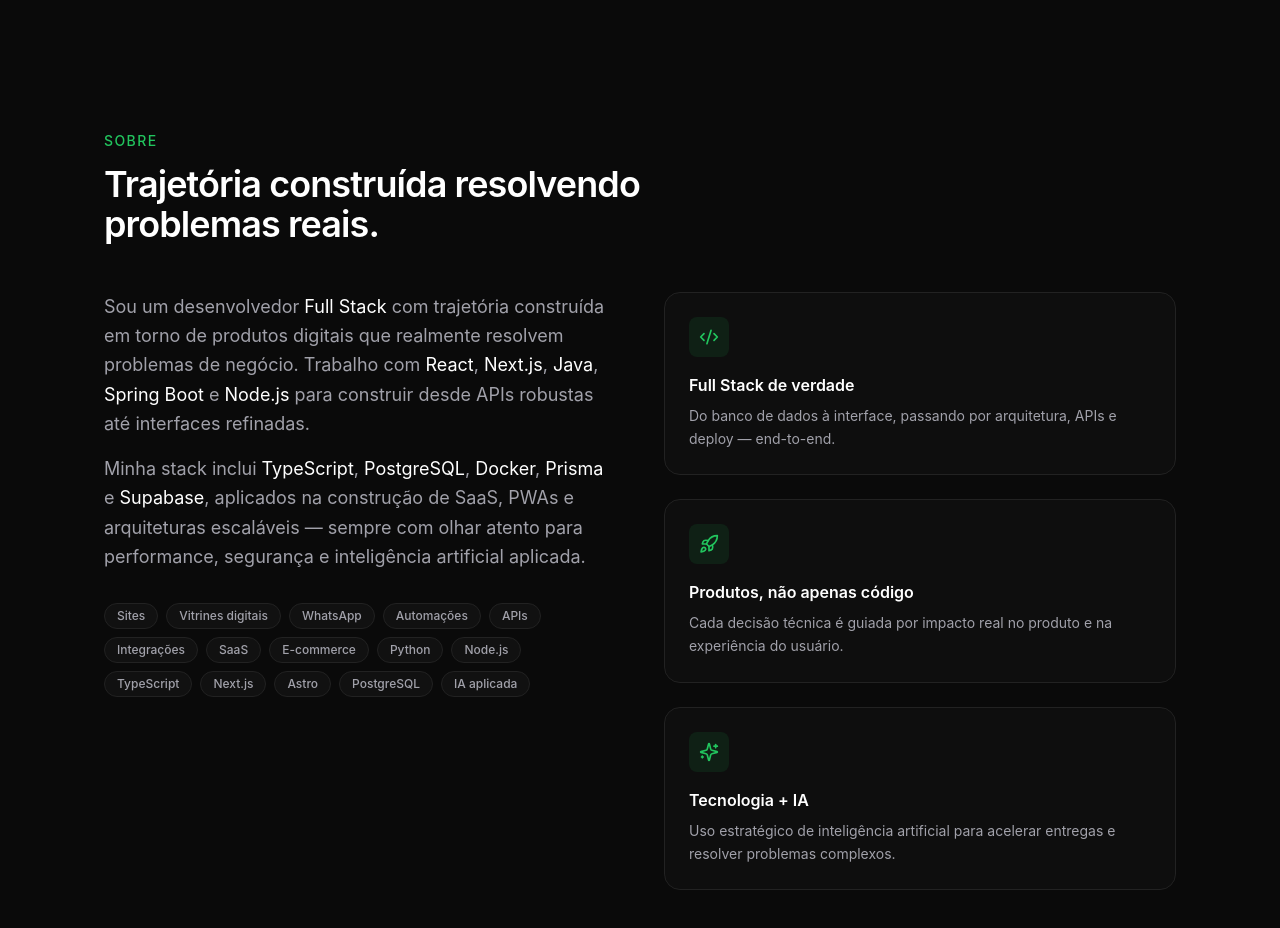
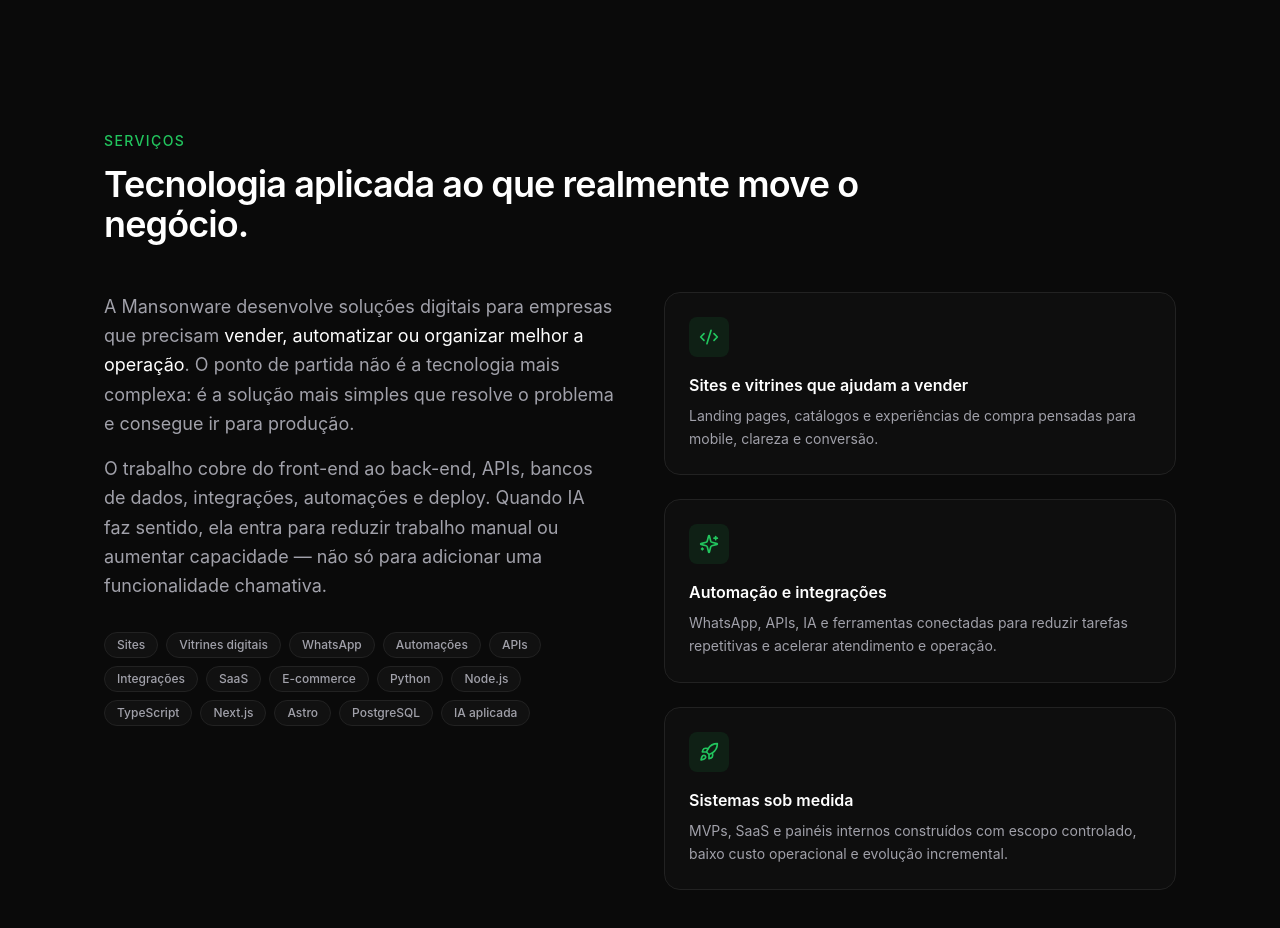
Before and after one commit to Mansonware/mansonware-portfolio, a Next.js app: page / in a window 1280 px wide. Shown: the part 900-1828 px from the top of the page. Built offline with nearby package versions, Linux system fonts and the light colour scheme; no server answers.

Commit message:
feat: apresentar servicos em vez de curriculo

```diff
--- a/components/About.tsx
+++ b/components/About.tsx
@@ -5,60 +5,50 @@ import { ABOUT_TOPICS } from "@/lib/data";
 const PILLARS = [
   {
     icon: Code2,
-    title: "Full Stack de verdade",
+    title: "Sites e vitrines que ajudam a vender",
     description:
-      "Do banco de dados à interface, passando por arquitetura, APIs e deploy — end-to-end.",
+      "Landing pages, catálogos e experiências de compra pensadas para mobile, clareza e conversão.",
+  },
+  {
+    icon: Sparkles,
+    title: "Automação e integrações",
+    description:
+      "WhatsApp, APIs, IA e ferramentas conectadas para reduzir tarefas repetitivas e acelerar atendimento e operação.",
   },
   {
     icon: Rocket,
-    title: "Produtos, não apenas código",
+    title: "Sistemas sob medida",
     description:
-      "Cada decisão técnica é guiada por impacto real no produto e na experiência do usuário.",
-  },
-  {
-    icon: Sparkles,
-    title: "Tecnologia + IA",
-    description:
-      "Uso estratégico de inteligência artificial para acelerar entregas e resolver problemas complexos.",
+      "MVPs, SaaS e painéis internos construídos com escopo controlado, baixo custo operacional e evolução incremental.",
   },
 ];
 
 export default function About() {
   return (
-    <section id="sobre" aria-label="Sobre" className="relative py-24 sm:py-32">
+    <section id="sobre" aria-label="Serviços" className="relative py-24 sm:py-32">
       <div className="section-container">
         <Reveal>
           <span className="text-sm font-medium uppercase tracking-widest text-accent">
-            Sobre
+            Serviços
           </span>
-          <h2 className="mt-3 max-w-2xl text-3xl font-semibold tracking-tight text-text sm:text-4xl">
-            Trajetória construída resolvendo problemas reais.
+          <h2 className="mt-3 max-w-3xl text-3xl font-semibold tracking-tight text-text sm:text-4xl">
+            Tecnologia aplicada ao que realmente move o negócio.
           </h2>
         </Reveal>
 
         <div className="mt-12 grid gap-12 lg:grid-cols-2">
           <Reveal delay={0.1}>
             <p className="text-lg leading-relaxed text-text-muted">
-              Sou um desenvolvedor <span className="text-text">Full Stack</span>{" "}
-              com trajetória construída em torno de produtos digitais que
-              realmente resolvem problemas de negócio. Trabalho com{" "}
-              <span className="text-text">React</span>,{" "}
-              <span className="text-text">Next.js</span>,{" "}
-              <span className="text-text">Java</span>,{" "}
-              <span className="text-text">Spring Boot</span> e{" "}
-              <span className="text-text">Node.js</span> para construir desde
-              APIs robustas até interfaces refinadas.
+              A Mansonware desenvolve soluções digitais para empresas que precisam
+              <span className="text-text"> vender, automatizar ou organizar melhor a operação</span>.
+              O ponto de partida não é a tecnologia mais complexa: é a solução mais
+              simples que resolve o problema e consegue ir para produção.
             </p>
             <p className="mt-4 text-lg leading-relaxed text-text-muted">
-              Minha stack inclui{" "}
-              <span className="text-text">TypeScript</span>,{" "}
-              <span className="text-text">PostgreSQL</span>,{" "}
-              <span className="text-text">Docker</span>,{" "}
-              <span className="text-text">Prisma</span> e{" "}
-              <span className="text-text">Supabase</span>, aplicados na
-              construção de SaaS, PWAs e arquiteturas escaláveis — sempre com
-              olhar atento para performance, segurança e inteligência
-              artificial aplicada.
+              O trabalho cobre do front-end ao back-end, APIs, bancos de dados,
+              integrações, automações e deploy. Quando IA faz sentido, ela entra para
+              reduzir trabalho manual ou aumentar capacidade — não só para adicionar
+              uma funcionalidade chamativa.
             </p>
 
             <div className="mt-8 flex flex-wrap gap-2">
```
